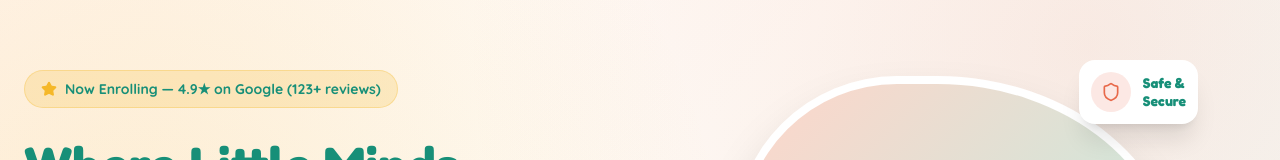
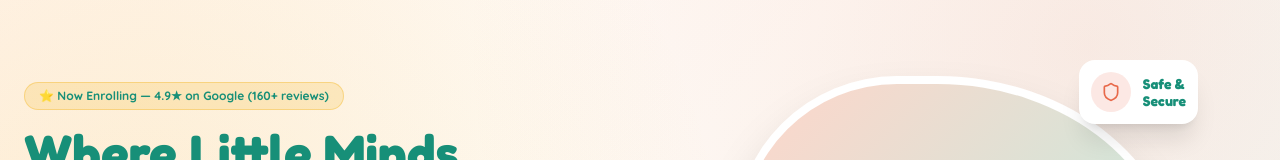
Before and after one commit to Evergreen1985/EPS-website, a Next.js app: page / in a window 1280 px wide. Shown: the part 155-315 px from the top of the page. Built offline with nearby package versions, Linux system fonts and the light colour scheme; no server answers.

Commit message:
Update rating and review count in HeroPill component
Updated the review count from 123 to 160 and adjusted the styling of the HeroPill component.

```diff
--- a/src/components/HeroPill.tsx
+++ b/src/components/HeroPill.tsx
@@ -1,10 +1,9 @@
 "use client";
 import { useEffect, useState } from "react";
-import { Star } from "lucide-react";
 
 export default function HeroPill() {
-  const [rating, setRating] = useState<string>("4.9");
-  const [count, setCount]   = useState<string>("123");
+  const [rating, setRating] = useState("4.9");
+  const [count, setCount]   = useState("160");
 
   useEffect(() => {
     fetch("/api/reviews")
@@ -13,13 +12,17 @@ export default function HeroPill() {
         if (d.rating)       setRating(d.rating.toFixed(1));
         if (d.totalReviews) setCount(d.totalReviews.toString());
       })
-      .catch(() => {}); // keep defaults on error
+      .catch(() => {});
   }, []);
 
   return (
-    <div className="inline-flex items-center gap-2 px-4 py-2 rounded-full bg-accent/20 text-secondary font-bold text-sm mb-6 border border-accent/30">
-      <Star className="w-4 h-4 text-accent fill-accent" />
-      <span>Now Enrolling — {rating}★ on Google ({count}+ reviews)</span>
+    <div style={{
+      display:"inline-flex", alignItems:"center", gap:"6px",
+      background:"rgba(245,184,41,0.2)", border:"1px solid rgba(245,184,41,0.4)",
+      borderRadius:"20px", padding:"4px 14px", marginBottom:"10px",
+      fontFamily:"'Quicksand',sans-serif", fontSize:"12px", fontWeight:700, color:"#178F78"
+    }}>
+      ⭐ Now Enrolling — {rating}★ on Google ({count}+ reviews)
     </div>
   );
 }
```
